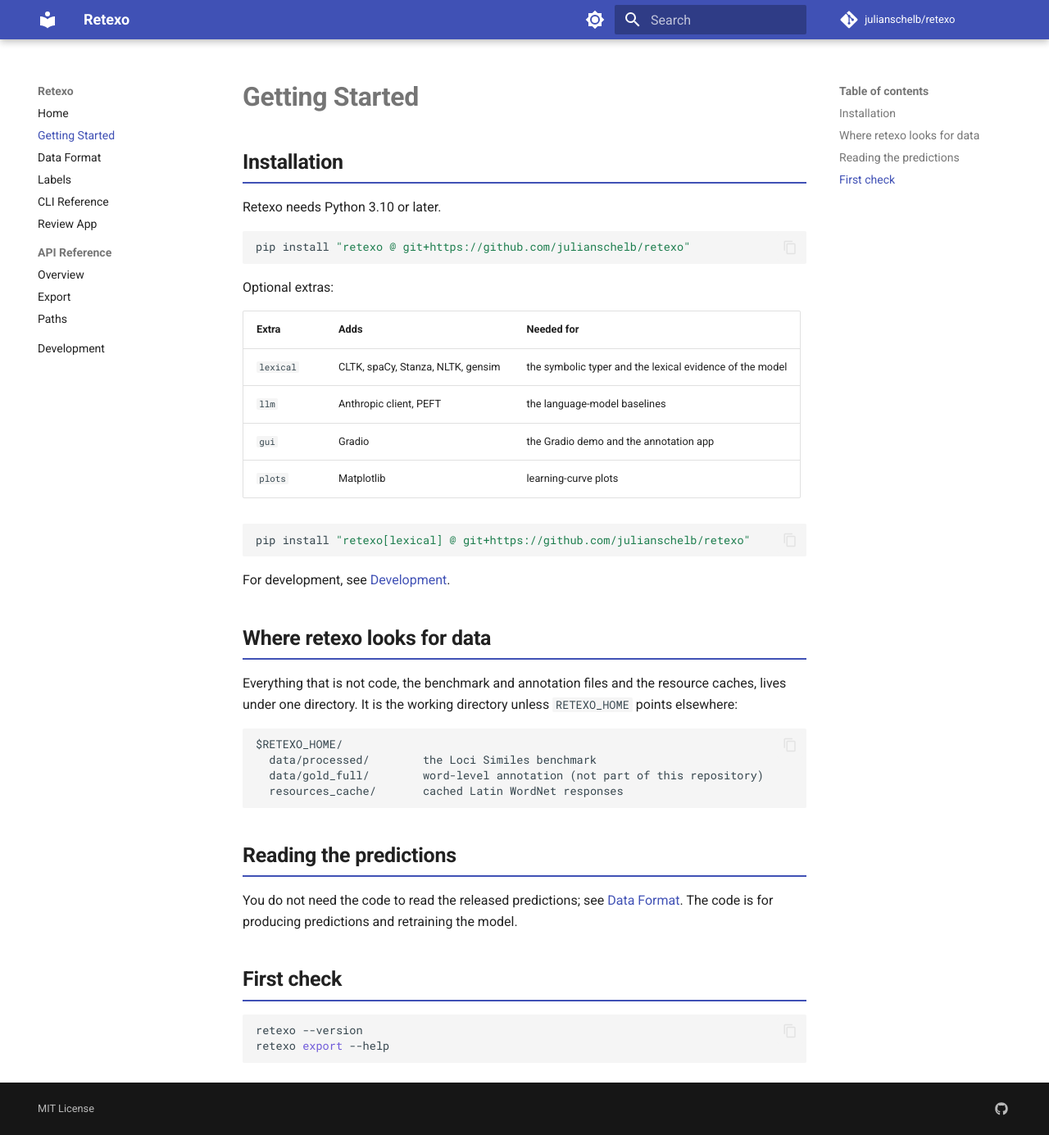
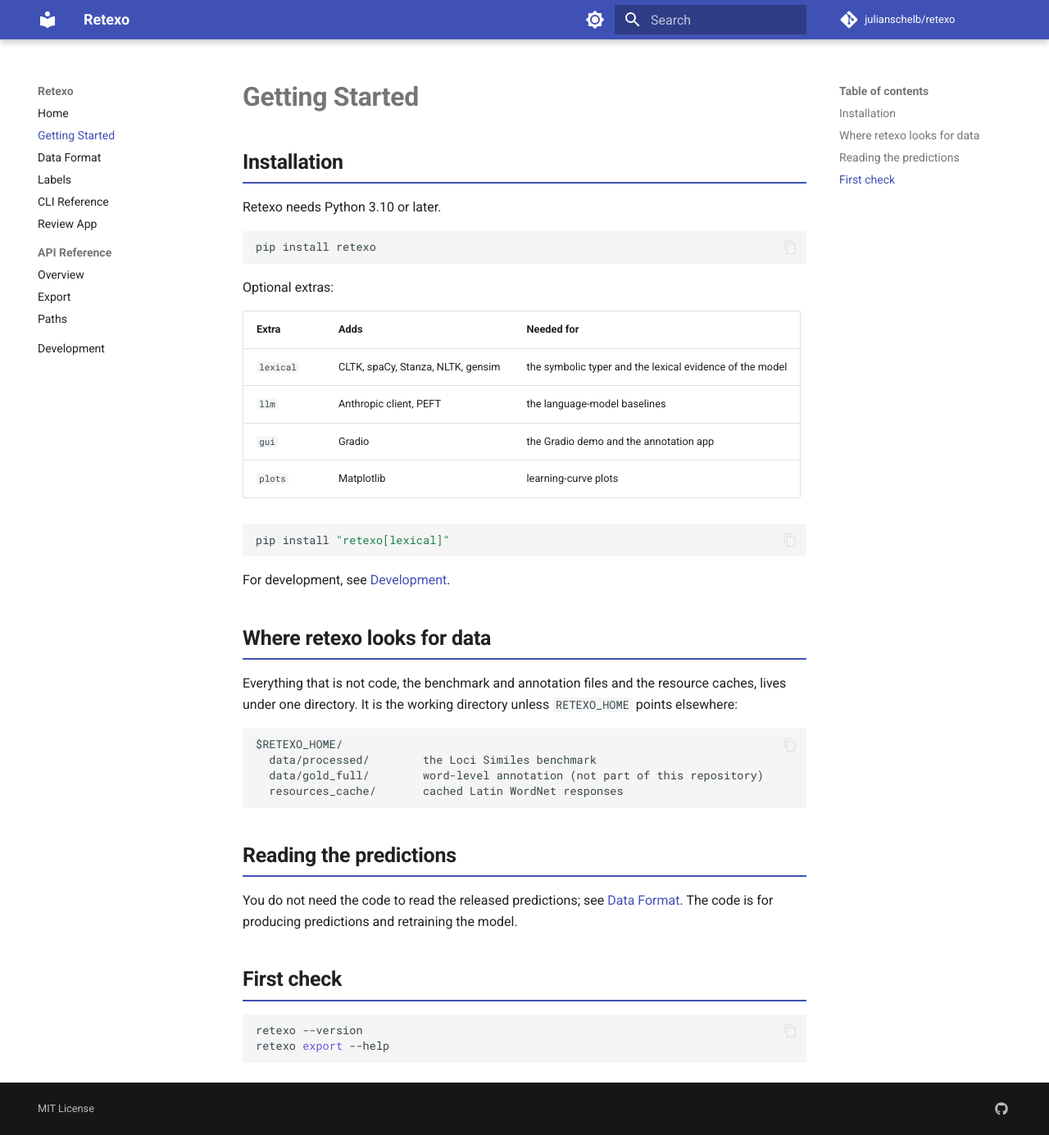
Before and after one commit to julianschelb/retexo, an MkDocs documentation site: the page built from docs/getting-started.md, in a window 1280 px wide and 1385 px high. Shown: the whole window at 82% size. Built offline with MkDocs 1.6.1 and Material for MkDocs 9.7.7, drawn with Linux system fonts in a browser that asks for light colours; comment, search, counter and statistics services are not loaded.

Commit message:
docs: install from PyPI and add the PyPI badge

````diff
--- a/docs/getting-started.md
+++ b/docs/getting-started.md
@@ -5,7 +5,7 @@
 Retexo needs Python 3.10 or later.
 
 ```bash
-pip install "retexo @ git+https://github.com/julianschelb/retexo"
+pip install retexo
 ```
 
 Optional extras:
@@ -18,7 +18,7 @@
 | `plots` | Matplotlib | learning-curve plots |
 
 ```bash
-pip install "retexo[lexical] @ git+https://github.com/julianschelb/retexo"
+pip install "retexo[lexical]"
 ```
 
 For development, see [Development](development.md).
````
Also changed, not shown: README.md (+2 -1 lines), docs/cli.md (+1 -1 lines), docs/index.md (+1 -1 lines).
